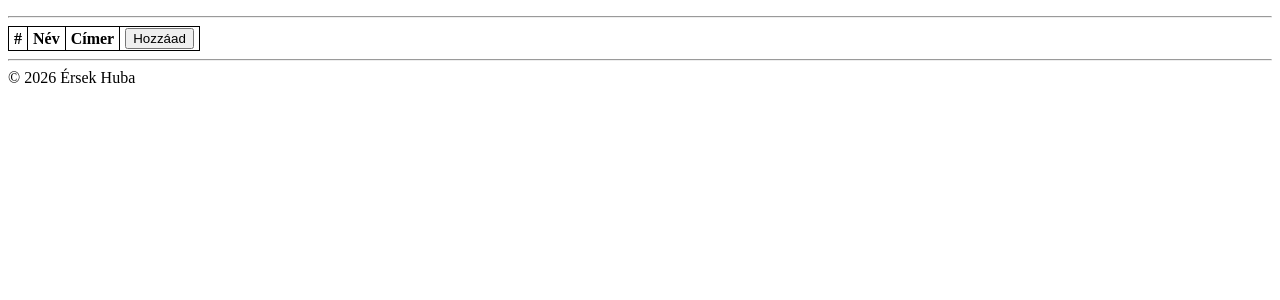
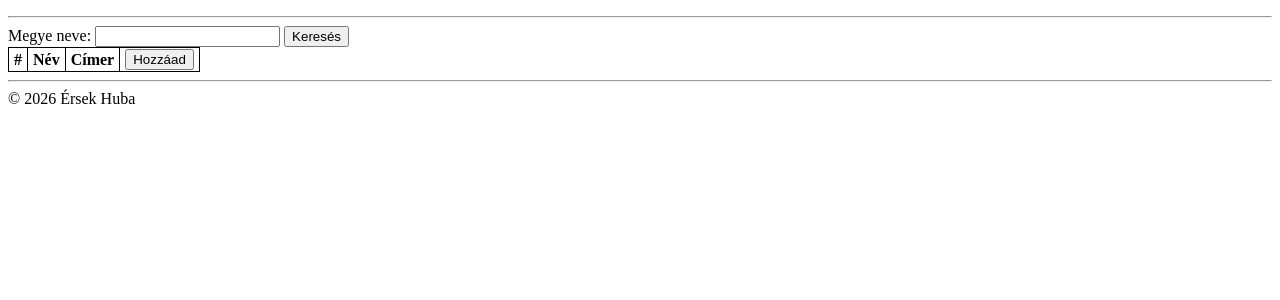
Before and after one commit to huba-ersek/laravel-rest-api-client, a Laravel app: template resources/views/counties/index.blade.php in a window 1280 px wide. Shown: the part 81-381 px from the top of the page. Run offline with Laravel 12, Linux system fonts and the light colour scheme; the template is opened without the code that fills it, so the values that code supplies are empty.

Commit message:
added county filtering by name

```diff
--- a/resources/views/counties/index.blade.php
+++ b/resources/views/counties/index.blade.php
@@ -1,6 +1,12 @@
 @extends('dashboard')
 
 @section('content')
+
+<form action="" method="GET">
+    <label for="name">Megye neve: </label>
+    <input type="text" id="name" name="name">
+    <button type="submit">Keresés</button>
+</form>
 
 <table class="content">
     <tr>
@@ -19,7 +25,7 @@
             <form action="{{ route('counties.destroy', $county->id) }}" method="POST">
                 @csrf
                 @method("DELETE")
-                <button class="delete-btn" onclick="return confirm('Biztosan kívánja törölni?')">Töröl</button>
+                <button type="submit" class="delete-btn" onclick="return confirm('Biztosan kívánja törölni?')">Töröl</button>
             </form>
         </td>
     </tr>
```
